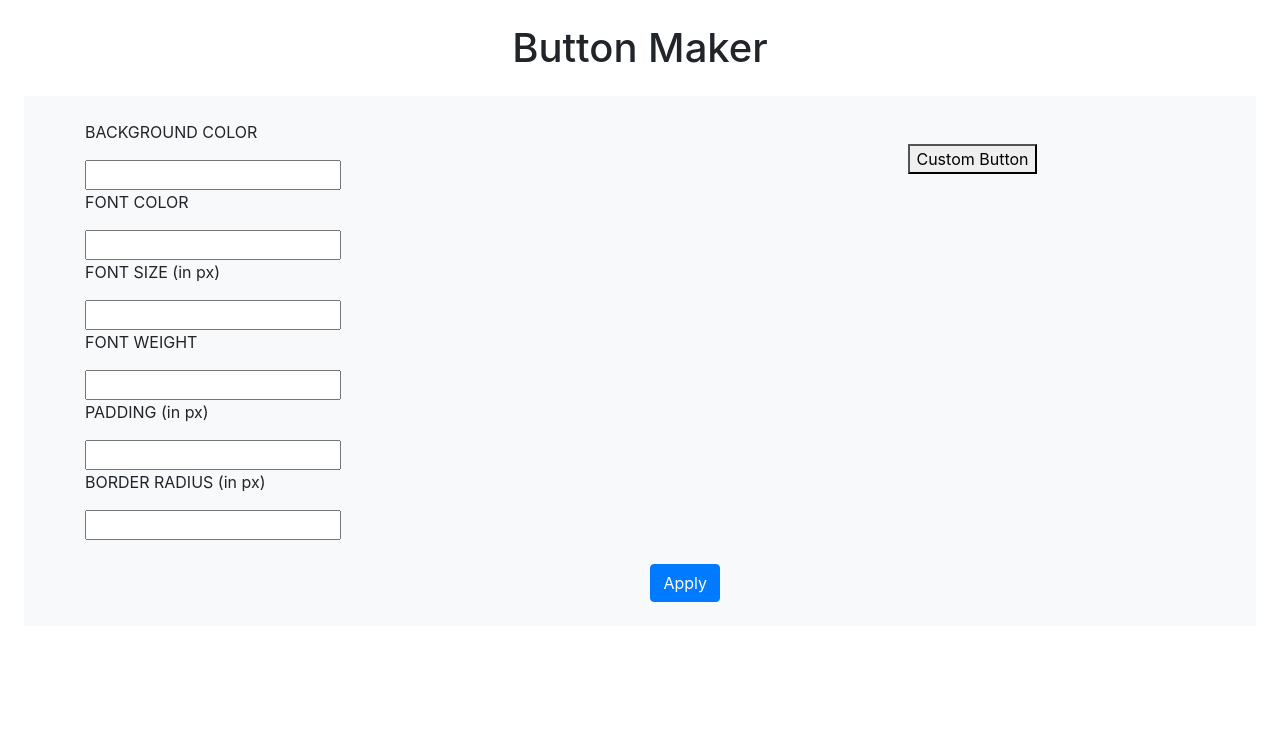
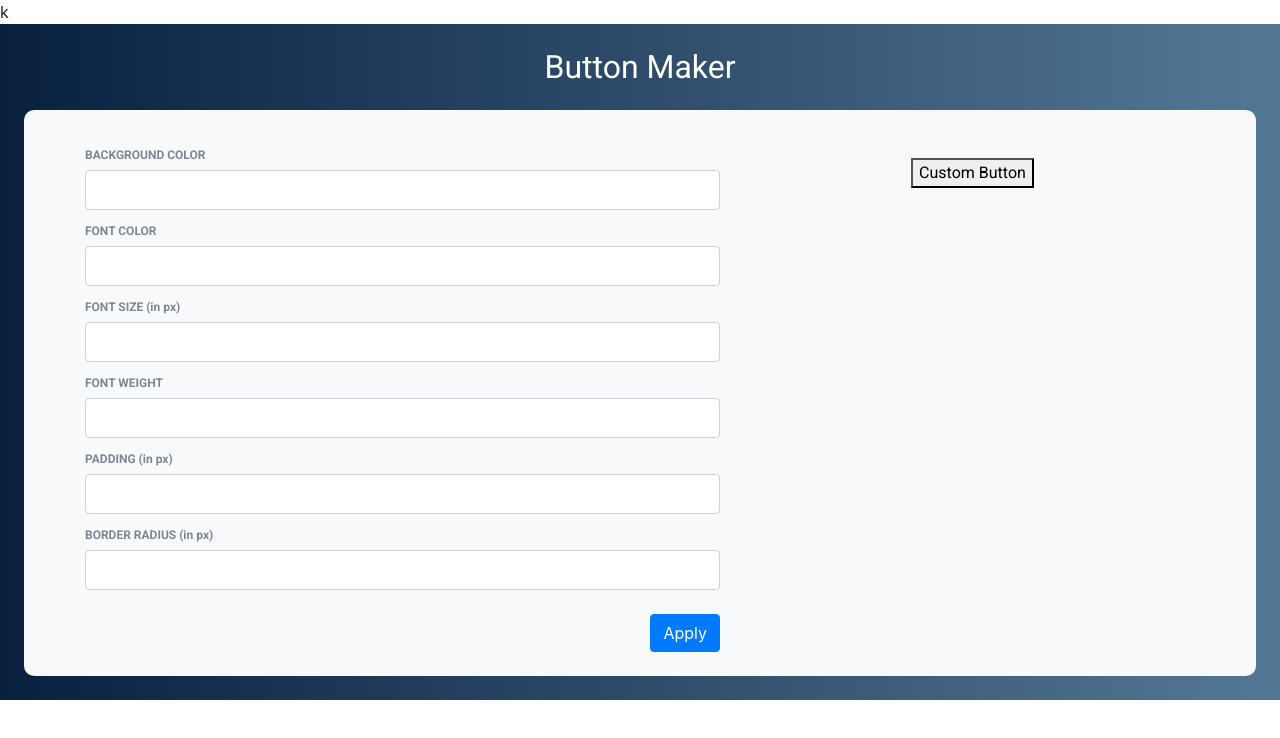
Before and after one commit to Shivam-83/Button-Maker, a plain HTML site: page index.html in a window 1280 px wide. Drawn offline with nearby package versions, Linux system fonts and the light colour scheme; a web font is replaced by a local one.

Commit message:
Added css file in repo and write css for given html code and link the css file with html file

```diff
--- a/index.html
+++ b/index.html
@@ -3,6 +3,7 @@
 
 <head>
     <link rel="stylesheet" href="https://stackpath.bootstrapcdn.com/bootstrap/4.5.2/css/bootstrap.min.css" integrity="sha384-JcKb8q3iqJ61gNV9KGb8thSsNjpSL0n8PARn9HuZOnIxN0hoP+VmmDGMN5t9UJ0Z" crossorigin="anonymous" />
+    <link rel="stylesheet" href="style.css">k
     <script src="https://code.jquery.com/jquery-3.5.1.slim.min.js" integrity="sha384-DfXdz2htPH0lsSSs5nCTpuj/zy4C+OGpamoFVy38MVBnE+IbbVYUew+OrCXaRkfj" crossorigin="anonymous"></script>
     <script src="https://cdn.jsdelivr.net/npm/popper.js@1.16.1/dist/umd/popper.min.js" integrity="sha384-9/reFTGAW83EW2RDu2S0VKaIzap3H66lZH81PoYlFhbGU+6BZp6G7niu735Sk7lN" crossorigin="anonymous"></script>
     <script src="https://stackpath.bootstrapcdn.com/bootstrap/4.5.2/js/bootstrap.min.js" integrity="sha384-B4gt1jrGC7Jh4AgTPSdUtOBvfO8shuf57BaghqFfPlYxofvL8/KUEfYiJOMMV+rV" crossorigin="anonymous"></script>
--- /dev/null
+++ b/style.css
@@ -0,0 +1,39 @@
+@import url("https://fonts.googleapis.com/css2?family=Bree+Serif&family=Caveat:wght@400;700&family=Lobster&family=Monoton&family=Open+Sans:ital,wght@0,400;0,700;1,400;1,700&family=Playfair+Display+SC:ital,wght@0,400;0,700;1,700&family=Playfair+Display:ital,wght@0,400;0,700;1,700&family=Roboto:ital,wght@0,400;0,700;1,400;1,700&family=Source+Sans+Pro:ital,wght@0,400;0,700;1,700&family=Work+Sans:ital,wght@0,400;0,700;1,700&display=swap");
+
+.button-maker-bg-container {
+    background-image: linear-gradient(to right, #09203f, #537895);
+}
+
+.button-maker-heading {
+    color: #ffffff;
+    font-family: "Roboto";
+    font-size: 32px;
+    font-weight: 500;
+}
+
+.button-maker-container {
+    border-radius: 10px;
+}
+
+.input-label {
+    color: #7b8794;
+    font-family: "Roboto";
+    font-size: 12px;
+    font-weight: bold;
+    margin-top: 12px;
+    margin-bottom: 6px;
+}
+
+.user-input {
+    width: 100%;
+    height: 40px;
+    border-style: solid;
+    border-width: 1px;
+    border-color: #cbd2d9;
+    border-radius: 4px;
+    padding-left: 12px;
+}
+
+.custom-button {
+    font-family: "Roboto";
+}
```
